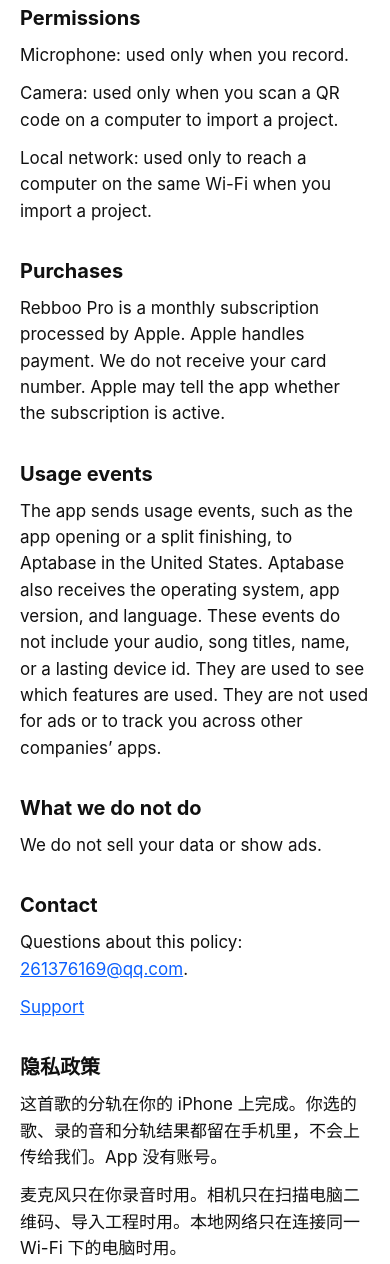
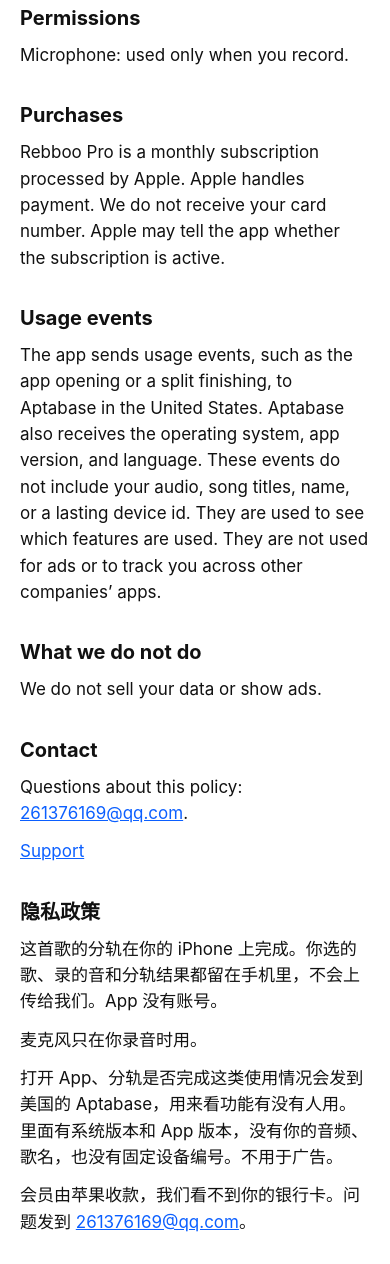
Before and after one commit to pipihexiaohei/rebboo-legal, a plain HTML site: page privacy.html in a window 390 px wide. Shown: the part 529-1793 px from the top of the page. Drawn offline with Linux system fonts and the light colour scheme.

Commit message:
Remove the computer connection from the privacy policy.
The iPhone app no longer scans a computer or uses the local network to import projects.

Co-authored-by: Cursor <cursoragent@cursor.com>

```diff
--- a/privacy.html
+++ b/privacy.html
@@ -27,8 +27,6 @@
 
     <h2>Permissions</h2>
     <p>Microphone: used only when you record.</p>
-    <p>Camera: used only when you scan a QR code on a computer to import a project.</p>
-    <p>Local network: used only to reach a computer on the same Wi-Fi when you import a project.</p>
 
     <h2>Purchases</h2>
     <p>Rebboo Pro is a monthly subscription processed by Apple. Apple handles payment. We do not receive your card number. Apple may tell the app whether the subscription is active.</p>
@@ -45,7 +43,7 @@
 
     <h2>隐私政策</h2>
     <p>这首歌的分轨在你的 iPhone 上完成。你选的歌、录的音和分轨结果都留在手机里，不会上传给我们。App 没有账号。</p>
-    <p>麦克风只在你录音时用。相机只在扫描电脑二维码、导入工程时用。本地网络只在连接同一 Wi-Fi 下的电脑时用。</p>
+    <p>麦克风只在你录音时用。</p>
     <p>打开 App、分轨是否完成这类使用情况会发到美国的 Aptabase，用来看功能有没有人用。里面有系统版本和 App 版本，没有你的音频、歌名，也没有固定设备编号。不用于广告。</p>
     <p>会员由苹果收款，我们看不到你的银行卡。问题发到 <a href="mailto:261376169@qq.com">261376169@qq.com</a>。</p>
   </main>
```
